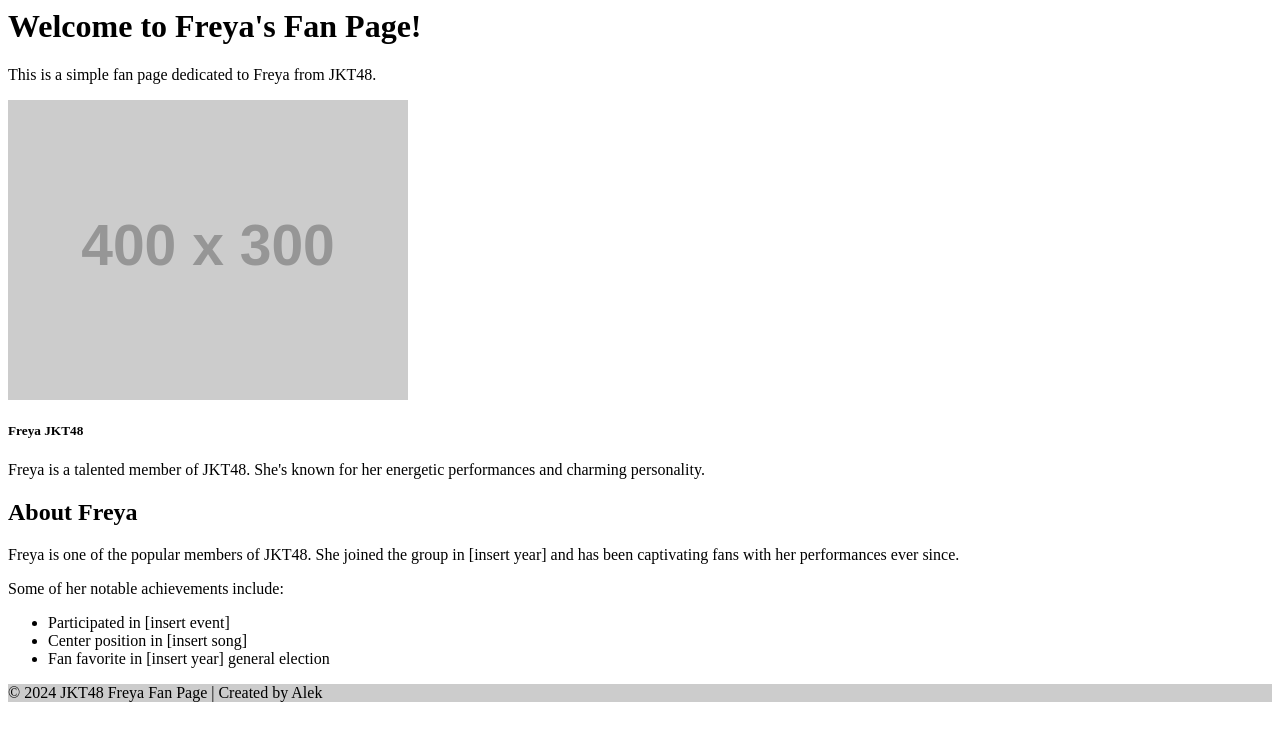
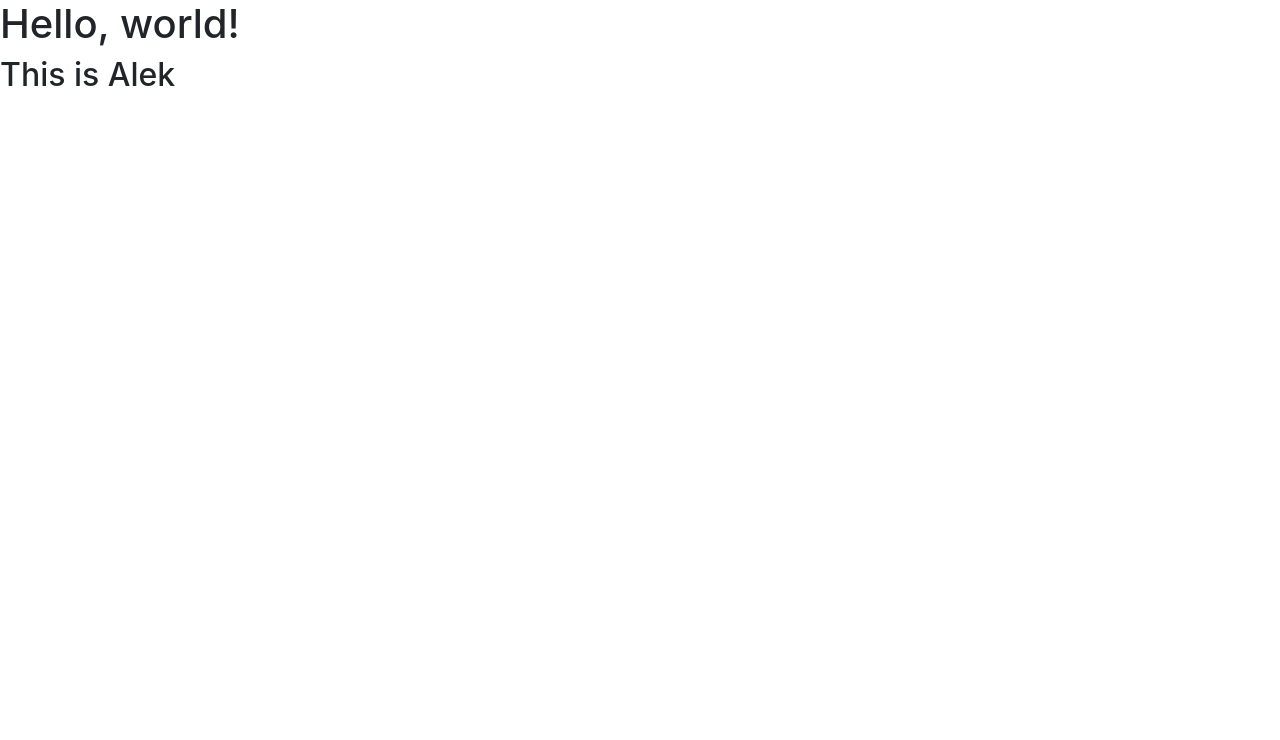
Before and after one commit to rizkisilham/rizkisilham.github.io, a plain HTML site: page index.html in a window 1280 px wide. Drawn offline with nearby package versions, Linux system fonts and the light colour scheme; placeholder pictures from the web are drawn by us.

Commit message:
index.html

```diff
--- a/index.html
+++ b/index.html
@@ -1,38 +1,20 @@
-<div class="jumbotron">
-  <h1 class="display-4">Welcome to Freya's Fan Page!</h1>
-  <p class="lead">This is a simple fan page dedicated to Freya from JKT48.</p>
-</div>
-
-<div class="container">
-  <div class="row">
-    <div class="col-md-6">
-      <div class="card">
-        <img src="https://via.placeholder.com/400x300?text=Freya+JKT48" class="card-img-top" alt="Freya JKT48">
-        <div class="card-body">
-          <h5 class="card-title">Freya JKT48</h5>
-          <p class="card-text">Freya is a talented member of JKT48. She's known for her energetic performances and charming personality.</p>
-        </div>
-      </div>
-    </div>
-    <div class="col-md-6">
-      <h2>About Freya</h2>
-      <p>Freya is one of the popular members of JKT48. She joined the group in [insert year] and has been captivating fans with her performances ever since.</p>
-      <p>Some of her notable achievements include:</p>
-      <ul>
-        <li>Participated in [insert event]</li>
-        <li>Center position in [insert song]</li>
-        <li>Fan favorite in [insert year] general election</li>
-      </ul>
-    </div>
-  </div>
-</div>
-
-<footer class="bg-light text-center text-lg-start mt-4">
-  <div class="text-center p-3" style="background-color: rgba(0, 0, 0, 0.2);">
-    © 2024 JKT48 Freya Fan Page | Created by Alek
-  </div>
-</footer>
-
-<script src="https://code.jquery.com/jquery-3.4.1.slim.min.js" integrity="sha384-J6qa4849blE2+poT4WnyKhv5vZF5SrPo0iEjwBvKU7imGFAV0wwj1yYfoRSJoZ+n" crossorigin="anonymous"></script>
-<script src="https://cdn.jsdelivr.net/npm/popper.js@1.16.0/dist/umd/popper.min.js" integrity="sha384-Q6E9RHvbIyZFJoft+2mJbHaEWldlvI9IOYy5n3zV9zzTtmI3UksdQRVvoxMfooAo" crossorigin="anonymous"></script>
-<script src="https://cdn.jsdelivr.net/npm/bootstrap@4.4.1/dist/js/bootstrap.min.js" integrity="sha384-wfSDF2E50Y2D1uUdj0O3uMBJnjuUD4Ih7YwaYd1iqfktj0Uod8GCExl3Og8ifwB6" crossorigin="anonymous"></script>
+<!doctype html>
+<html lang="en">
+  <head>
+    <!-- Required meta tags -->
+    <meta charset="utf-8">
+    <meta name="viewport" content="width=device-width, initial-scale=1, shrink-to-fit=no">
+    <!-- Bootstrap CSS -->
+    <link rel="stylesheet" href="https://cdn.jsdelivr.net/npm/bootstrap@4.4.1/dist/css/bootstrap.min.css" integrity="sha384-Vkoo8x4CGsO3+Hhxv8T/Q5PaXtkKtu6ug5TOeNV6gBiFeWPGFN9MuhOf23Q9Ifjh" crossorigin="anonymous">
+    <title>Lexy is in the House</title>
+  </head>
+  <body>
+    <h1>Hello, world!</h1>
+    <h2>This is Alek</h2>
+    <!-- Optional JavaScript -->
+    <!-- jQuery first, then Popper.js, then Bootstrap JS -->
+    <script src="https://code.jquery.com/jquery-3.4.1.slim.min.js" integrity="sha384-J6qa4849blE2+poT4WnyKhv5vZF5SrPo0iEjwBvKU7imGFAV0wwj1yYfoRSJoZ+n" crossorigin="anonymous"></script>
+    <script src="https://cdn.jsdelivr.net/npm/popper.js@1.16.0/dist/umd/popper.min.js" integrity="sha384-Q6E9RHvbIyZFJoft+2mJbHaEWldlvI9IOYy5n3zV9zzTtmI3UksdQRVvoxMfooAo" crossorigin="anonymous"></script>
+    <script src="https://cdn.jsdelivr.net/npm/bootstrap@4.4.1/dist/js/bootstrap.min.js" integrity="sha384-wfSDF2E50Y2D1uUdj0O3uMBJnjuUD4Ih7YwaYd1iqfktj0Uod8GCExl3Og8ifwB6" crossorigin="anonymous"></script>
+  </body>
+</html>
```
